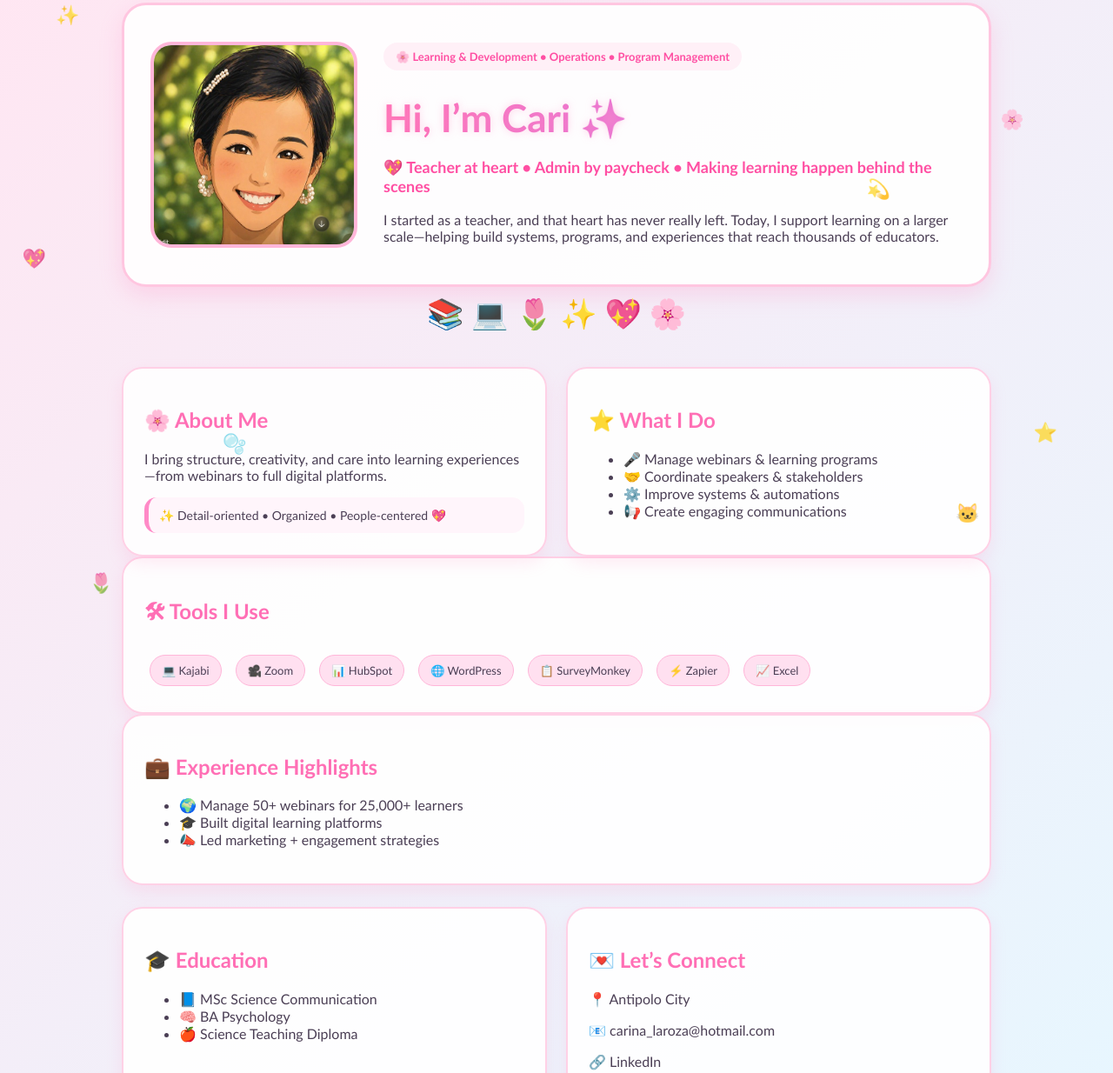
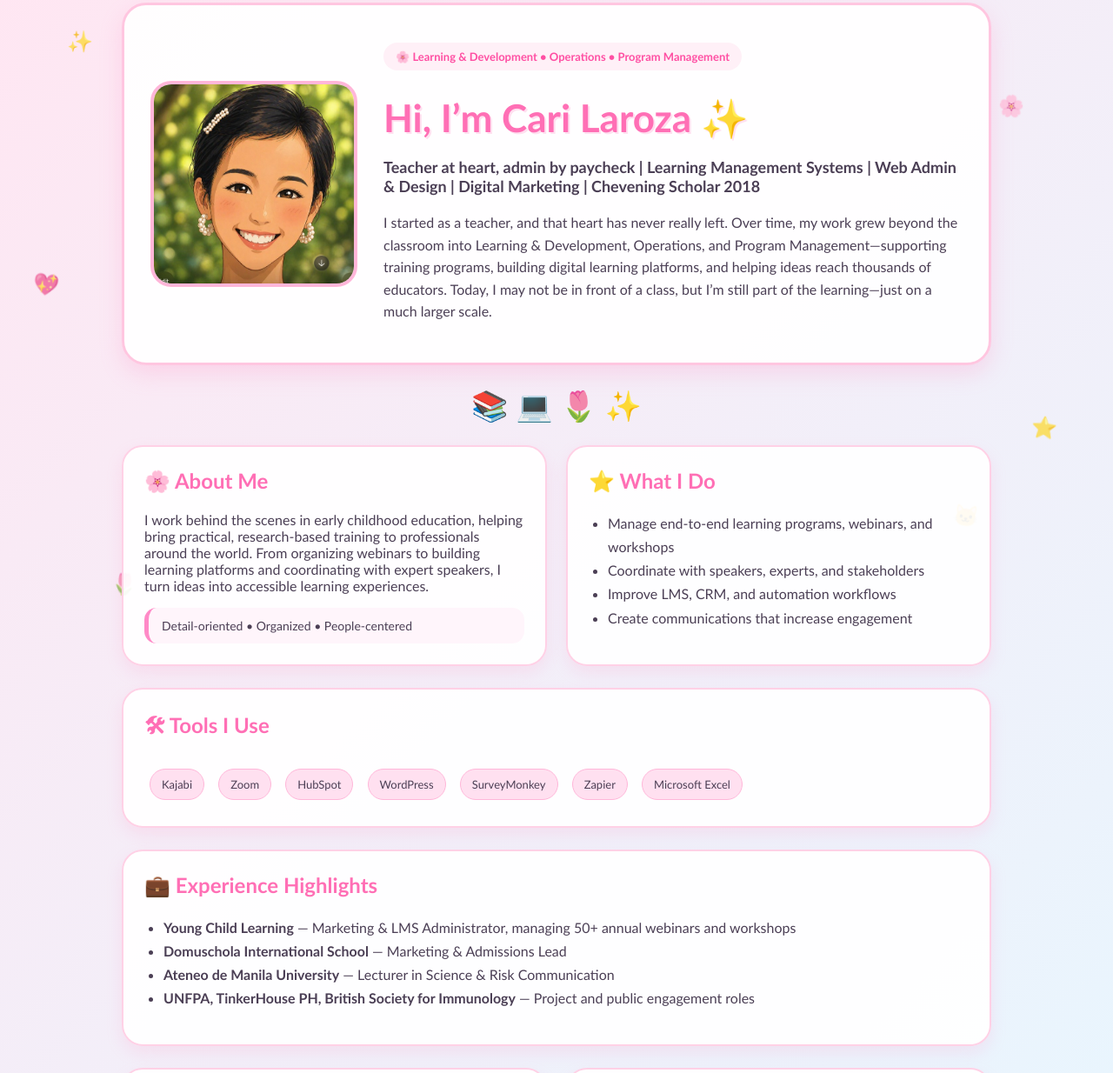
Before and after one commit to carilar149/carilaroza, a plain HTML site: page index.html in a window 1280 px wide. Shown: the part 32-1266 px from the top of the page at 87% size. Drawn offline with Linux system fonts and the light colour scheme.

Commit message:
Add files via upload

```diff
--- a/index.html
+++ b/index.html
@@ -14,36 +14,35 @@ body {
   overflow-x: hidden;
 }
 
-/* ✨ MORE SPARKLES */
-.sparkle {
-  position: fixed;
-  font-size: 22px;
-  opacity: 0.8;
-  animation: float 6s ease-in-out infinite;
-  pointer-events: none;
-}
-
-@keyframes float {
-  0%,100% { transform: translateY(0); }
-  50% { transform: translateY(-20px); }
-}
-
-.s1 { top: 5%; left: 5%; }
-.s2 { top: 20%; right: 8%; }
-.s3 { top: 40%; left: 2%; }
-.s4 { top: 65%; right: 5%; }
-.s5 { bottom: 10%; left: 8%; }
-.s6 { bottom: 20%; right: 12%; }
-.s7 { top: 30%; right: 20%; }
-.s8 { bottom: 30%; left: 20%; }
-
 .container {
   max-width: 1000px;
   margin: auto;
   padding: 35px 20px;
+  position: relative;
+  z-index: 2;
 }
 
-/* ✨ HERO */
+.sparkle {
+  position: fixed;
+  font-size: 24px;
+  opacity: 0.75;
+  animation: float 5s ease-in-out infinite;
+  z-index: 1;
+  pointer-events: none;
+}
+
+.s1 { top: 8%; left: 6%; animation-delay: 0s; }
+.s2 { top: 18%; right: 8%; animation-delay: 1s; }
+.s3 { top: 45%; left: 3%; animation-delay: 2s; }
+.s4 { top: 65%; right: 5%; animation-delay: 1.5s; }
+.s5 { bottom: 8%; left: 10%; animation-delay: 2.5s; }
+.s6 { bottom: 18%; right: 12%; animation-delay: 3s; }
+
+@keyframes float {
+  0%, 100% { transform: translateY(0) rotate(0deg); }
+  50% { transform: translateY(-18px) rotate(8deg); }
+}
+
 .hero {
   display: flex;
   gap: 30px;
@@ -59,51 +58,32 @@ body {
   width: 230px;
   border-radius: 24px;
   border: 4px solid #ffb6d9;
-  transition: transform 0.3s;
-}
-.hero img:hover {
-  transform: scale(1.05);
 }
 
-/* ✨ GLOW TEXT */
-.hero h1 {
-  font-size: 44px;
-  margin: 15px 0;
-  background: linear-gradient(90deg, #ff6fb5, #c77dff);
-  -webkit-background-clip: text;
-  -webkit-text-fill-color: transparent;
-  text-shadow: 0 0 10px rgba(255,150,200,0.4);
-}
-
-/* ✨ EYEBROW */
 .eyebrow {
+  display: inline-block;
   background: #fff0f7;
   color: #ff4fa3;
   padding: 8px 14px;
   border-radius: 999px;
   font-size: 13px;
   font-weight: bold;
-  display: inline-block;
 }
 
-/* ✨ TAGLINE */
+.hero h1 {
+  color: #ff6fb5;
+  font-size: 44px;
+  margin: 15px 0 10px;
+  text-shadow: 2px 2px #ffe0f0;
+}
+
 .tagline {
   font-size: 18px;
   font-weight: bold;
-  color: #ff4fa3;
 }
 
-/* ✨ CARDS */
-.card {
-  background: rgba(255,255,255,0.92);
-  border-radius: 24px;
-  padding: 24px;
-  border: 2px solid #ffd1e6;
-  box-shadow: 0 8px 18px rgba(255, 150, 200, 0.18);
-  transition: transform 0.2s;
-}
-.card:hover {
-  transform: translateY(-5px);
+.intro {
+  line-height: 1.6;
 }
 
 .grid {
@@ -113,8 +93,22 @@ body {
   margin-top: 25px;
 }
 
+.card {
+  background: rgba(255,255,255,0.92);
+  border-radius: 24px;
+  padding: 24px;
+  border: 2px solid #ffd1e6;
+  box-shadow: 0 8px 18px rgba(255, 150, 200, 0.18);
+}
+
 h2 {
   color: #ff6fb5;
+  margin-top: 0;
+}
+
+.card ul {
+  line-height: 1.7;
+  padding-left: 22px;
 }
 
 .skills span {
@@ -127,140 +121,138 @@ h2 {
   font-size: 13px;
 }
 
-/* ✨ EXTRA CUTE NOTE */
 .cute-note {
   background: #fff5fb;
   border-left: 5px solid #ff8ac7;
-  padding: 12px;
+  padding: 12px 15px;
   border-radius: 14px;
   margin-top: 15px;
   font-size: 14px;
 }
 
-/* ✨ ICON ROW */
 .icon-row {
   text-align: center;
   font-size: 34px;
-  margin: 25px 0;
-  animation: float 4s infinite;
+  margin: 25px 0 5px;
 }
 
-/* ✨ FOOTER */
 .footer {
   text-align: center;
-  margin: 28px 0;
+  margin: 28px 0 10px;
+  color: #8b6f91;
   font-weight: bold;
-  color: #8b6f91;
 }
 
-/* MOBILE */
-@media (max-width:700px){
-  .hero { flex-direction: column; text-align: center; }
-  .hero h1 { font-size: 34px; }
+@media (max-width: 700px) {
+  .hero {
+    flex-direction: column;
+    text-align: center;
+  }
+
+  .hero h1 {
+    font-size: 34px;
+  }
+
+  .hero img {
+    width: 200px;
+  }
 }
 </style>
 </head>
 
 <body>
 
-<!-- ✨ MORE SPARKLES -->
 <div class="sparkle s1">✨</div>
 <div class="sparkle s2">🌸</div>
 <div class="sparkle s3">💖</div>
 <div class="sparkle s4">⭐</div>
 <div class="sparkle s5">🌷</div>
 <div class="sparkle s6">🐱</div>
-<div class="sparkle s7">💫</div>
-<div class="sparkle s8">🫧</div>
 
 <div class="container">
 
   <section class="hero">
-<img src="profile.png">
+    <img src="profile.png" alt="Anime-style portrait of Cari Laroza">
 
     <div>
       <p class="eyebrow">🌸 Learning & Development • Operations • Program Management</p>
-
-<h1>Hi, I’m Cari ✨</h1>
+      <h1>Hi, I’m Cari Laroza ✨</h1>
 
       <p class="tagline">
-💖 Teacher at heart • Admin by paycheck • Making learning happen behind the scenes
+      Teacher at heart, admin by paycheck | Learning Management Systems | Web Admin & Design | Digital Marketing | Chevening Scholar 2018
       </p>
 
-<p>
-I started as a teacher, and that heart has never really left. Today, I support learning on a larger scale—helping build systems, programs, and experiences that reach thousands of educators.
+      <p class="intro">
+        I started as a teacher, and that heart has never really left. Over time, my work grew beyond the classroom into Learning & Development, Operations, and Program Management—supporting training programs, building digital learning platforms, and helping ideas reach thousands of educators. Today, I may not be in front of a class, but I’m still part of the learning—just on a much larger scale.
       </p>
     </div>
   </section>
 
-<div class="icon-row">📚 💻 🌷 ✨ 💖 🌸</div>
+  <div class="icon-row">📚 💻 🌷 ✨</div>
 
   <section class="grid">
-
     <div class="card">
       <h2>🌸 About Me</h2>
       <p>
-I bring structure, creativity, and care into learning experiences—from webinars to full digital platforms.
+        I work behind the scenes in early childhood education, helping bring practical, research-based training to professionals around the world. From organizing webinars to building learning platforms and coordinating with expert speakers, I turn ideas into accessible learning experiences.
       </p>
-<div class="cute-note">✨ Detail-oriented • Organized • People-centered 💖</div>
+      <div class="cute-note">Detail-oriented • Organized • People-centered</div>
     </div>
 
     <div class="card">
       <h2>⭐ What I Do</h2>
       <ul>
-<li>🎤 Manage webinars & learning programs</li>
-<li>🤝 Coordinate speakers & stakeholders</li>
-<li>⚙️ Improve systems & automations</li>
-<li>📢 Create engaging communications</li>
+        <li>Manage end-to-end learning programs, webinars, and workshops</li>
+        <li>Coordinate with speakers, experts, and stakeholders</li>
+        <li>Improve LMS, CRM, and automation workflows</li>
+        <li>Create communications that increase engagement</li>
       </ul>
-</div>
-
-</section>
-
-<section class="card">
-<h2>🛠 Tools I Use</h2>
-<div class="skills">
-<span>💻 Kajabi</span>
-<span>🎥 Zoom</span>
-<span>📊 HubSpot</span>
-<span>🌐 WordPress</span>
-<span>📋 SurveyMonkey</span>
-<span>⚡ Zapier</span>
-<span>📈 Excel</span>
     </div>
   </section>
 
-<section class="card">
+  <section class="card" style="margin-top:25px;">
+    <h2>🛠 Tools I Use</h2>
+    <div class="skills">
+      <span>Kajabi</span>
+      <span>Zoom</span>
+      <span>HubSpot</span>
+      <span>WordPress</span>
+      <span>SurveyMonkey</span>
+      <span>Zapier</span>
+      <span>Microsoft Excel</span>
+    </div>
+  </section>
+
+  <section class="card" style="margin-top:25px;">
     <h2>💼 Experience Highlights</h2>
     <ul>
-<li>🌍 Manage 50+ webinars for 25,000+ learners</li>
-<li>🎓 Built digital learning platforms</li>
-<li>📣 Led marketing + engagement strategies</li>
+      <li><strong>Young Child Learning</strong> — Marketing & LMS Administrator, managing 50+ annual webinars and workshops</li>
+      <li><strong>Domuschola International School</strong> — Marketing & Admissions Lead</li>
+      <li><strong>Ateneo de Manila University</strong> — Lecturer in Science & Risk Communication</li>
+      <li><strong>UNFPA, TinkerHouse PH, British Society for Immunology</strong> — Project and public engagement roles</li>
     </ul>
   </section>
 
   <section class="grid">
-
     <div class="card">
       <h2>🎓 Education</h2>
       <ul>
-<li>📘 MSc Science Communication</li>
-<li>🧠 BA Psychology</li>
-<li>🍎 Science Teaching Diploma</li>
+        <li>MSc Science Communication — University of the West of England</li>
+        <li>BA Psychology — De La Salle University–Dasmariñas</li>
+        <li>Diploma in Science Teaching — University of the Philippines</li>
       </ul>
     </div>
 
     <div class="card">
       <h2>💌 Let’s Connect</h2>
-<p>📍 Antipolo City</p>
+      <p>📍 Antipolo City, Philippines</p>
       <p>📧 carina_laroza@hotmail.com</p>
-<p>🔗 LinkedIn</p>
+      <p>🔗 linkedin.com/in/cari-laroza-81111a189</p>
     </div>
-
   </section>
 
   <div class="footer">
-✨ Learning has the power to change lives 💕
+    Learning has the power to change lives — I help make that journey meaningful and smooth. 💕
   </div>
 
 </div>
```
Lines whose indentation alone changed are shown as unchanged.
